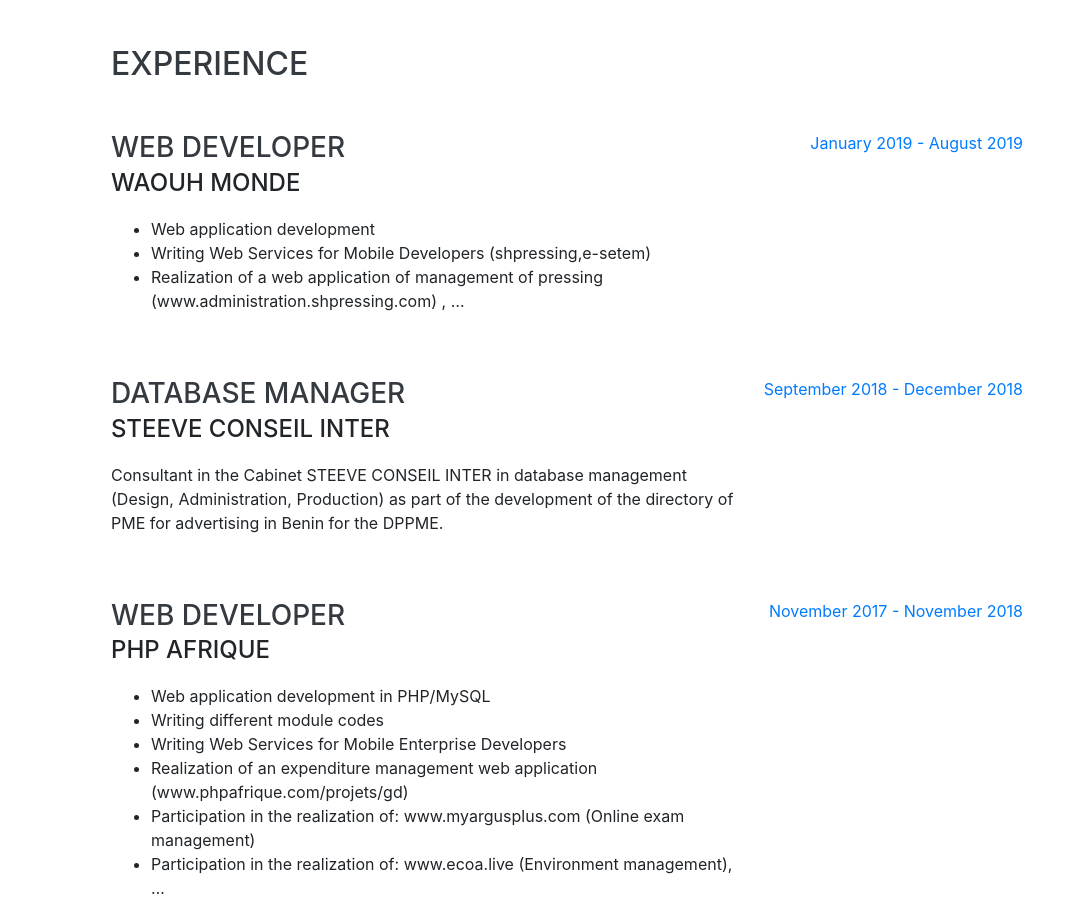
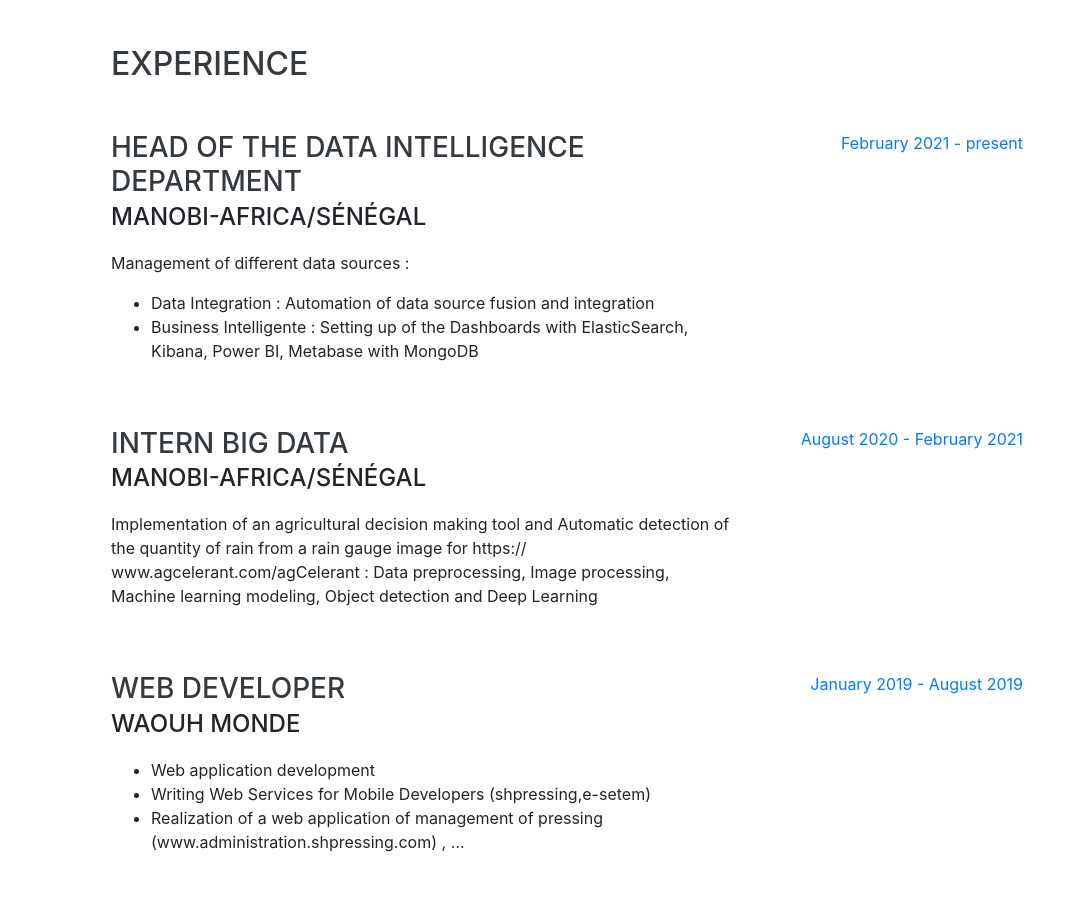
Before and after one commit to osiastossou/osiastossou.github.io, a website with bundled scripts: page index.html in a window 1280 px wide. Shown: the part 804-1707 px from the top of the page, without its empty margins (209-1280 px from the left). Built offline with nearby package versions, Linux system fonts and the light colour scheme; files whose address does not match are found by name; a web font is replaced by a local one.

Commit message:
Add files via upload

```diff
--- a/index.html
+++ b/index.html
@@ -70,8 +70,7 @@
           <a href="mailto:osias.tossou@gmail.com">osias.tossou@gmail.com</a> / <a href="mailto:osias.tossou@aims-senegal.org">osias.tossou@aims-senegal.org</a>
         </div>
         <p class="lead mb-5">
-My name is Osias Noël Nicodème Finagnon TOSSOU, born December 25, 1994 in the city of Parakou in Benin. I'm a AIMS Master student specializing in Big Data. Background in Computer Science Option Software engineering with over 2 years of work experience within the IT industry. Highly skilled in Programming with experience in many programming languages (PHP, Java, C++, Python) and Data Base Management. Adaptability to work in different environments.
-My goal is to use computer technologies (BigData, Blockchain, Cloud, Web Service, ...) to produce more intelligent applications that meet specific needs.</p>
+have a master’s degree at the African Institute for Mathematical Sciences specializing in Big Data. I have a background in Computer Science particulary in software engineering with over 5 years of work experience within the IT industry. I am highly skilled in programming with experience in many programming languages (PHP, Java, C++, Python) and Data Base Management. I am interested in machine learning and its application in the area of health, agriculture and data quality.</p>
         <div class="social-icons">
           <a target="_blank" href="https://www.linkedin.com/in/osiastossou">
             <i class="fab fa-linkedin-in"></i>
@@ -97,6 +96,37 @@
     <section class="resume-section p-3 p-lg-5 d-flex justify-content-center" id="experience">
       <div class="w-100">
         <h2 class="mb-5">Experience</h2>
+        <div class="resume-item d-flex flex-column flex-md-row justify-content-between mb-5">
+          <div class="resume-content">
+            <h3 class="mb-0">Head of the Data Intelligence Department</h3>
+            <div class="subheading mb-3">Manobi-Africa/Sénégal</div>
+            <p>
+            Management of different data sources :
+		<ul>
+		  <li>Data Integration : Automation of data source fusion and integration</li>
+		  <li>Business Intelligente : Setting up of the Dashboards with ElasticSearch, Kibana, Power BI, Metabase with MongoDB</li>
+		</ul>
+	    </p>
+          </div>
+          <div class="resume-date text-md-right">
+            <span class="text-primary">February 2021 - present</span>
+          </div>
+        </div>
+
+        <div class="resume-item d-flex flex-column flex-md-row justify-content-between mb-5">
+          <div class="resume-content">
+            <h3 class="mb-0">Intern Big Data</h3>
+            <div class="subheading mb-3">Manobi-Africa/Sénégal</div>
+            <p>
+Implementation of an agricultural decision making tool and Automatic
+detection of the quantity of rain from a rain gauge image for https://
+www.agcelerant.com/agCelerant : Data preprocessing, Image processing, Machine learning modeling, Object detection and Deep Learning
+	    </p>
+          </div>
+          <div class="resume-date text-md-right">
+            <span class="text-primary">August 2020 - February 2021</span>
+          </div>
+        </div>
 
         <div class="resume-item d-flex flex-column flex-md-row justify-content-between mb-5">
           <div class="resume-content">
@@ -185,7 +215,7 @@
             <p></p>
           </div>
           <div class="resume-date text-md-right">
-            <span class="text-primary">2019 - in progress</span>
+            <span class="text-primary">2019 - 2021</span>
           </div>
         </div>
 
```
